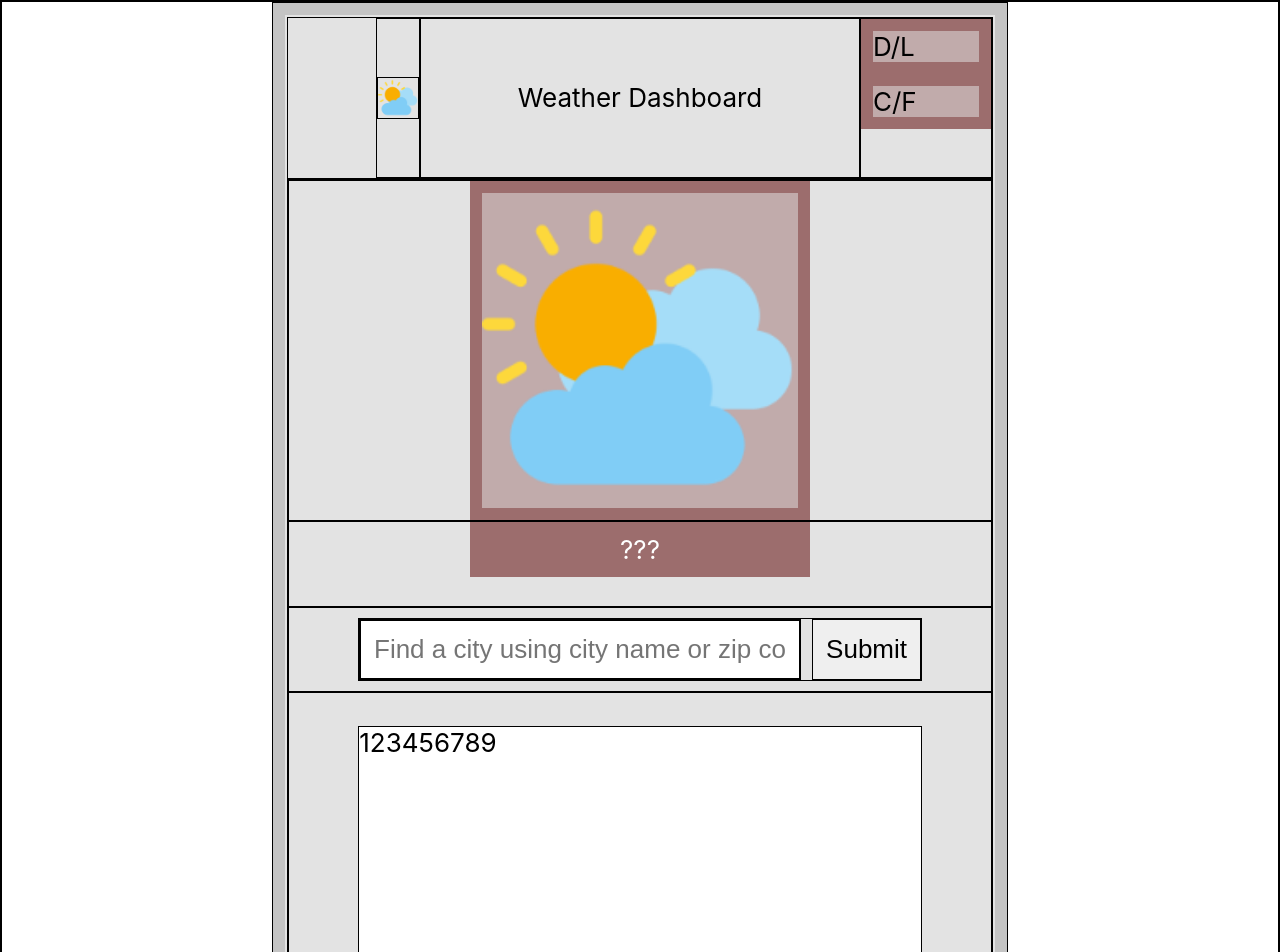
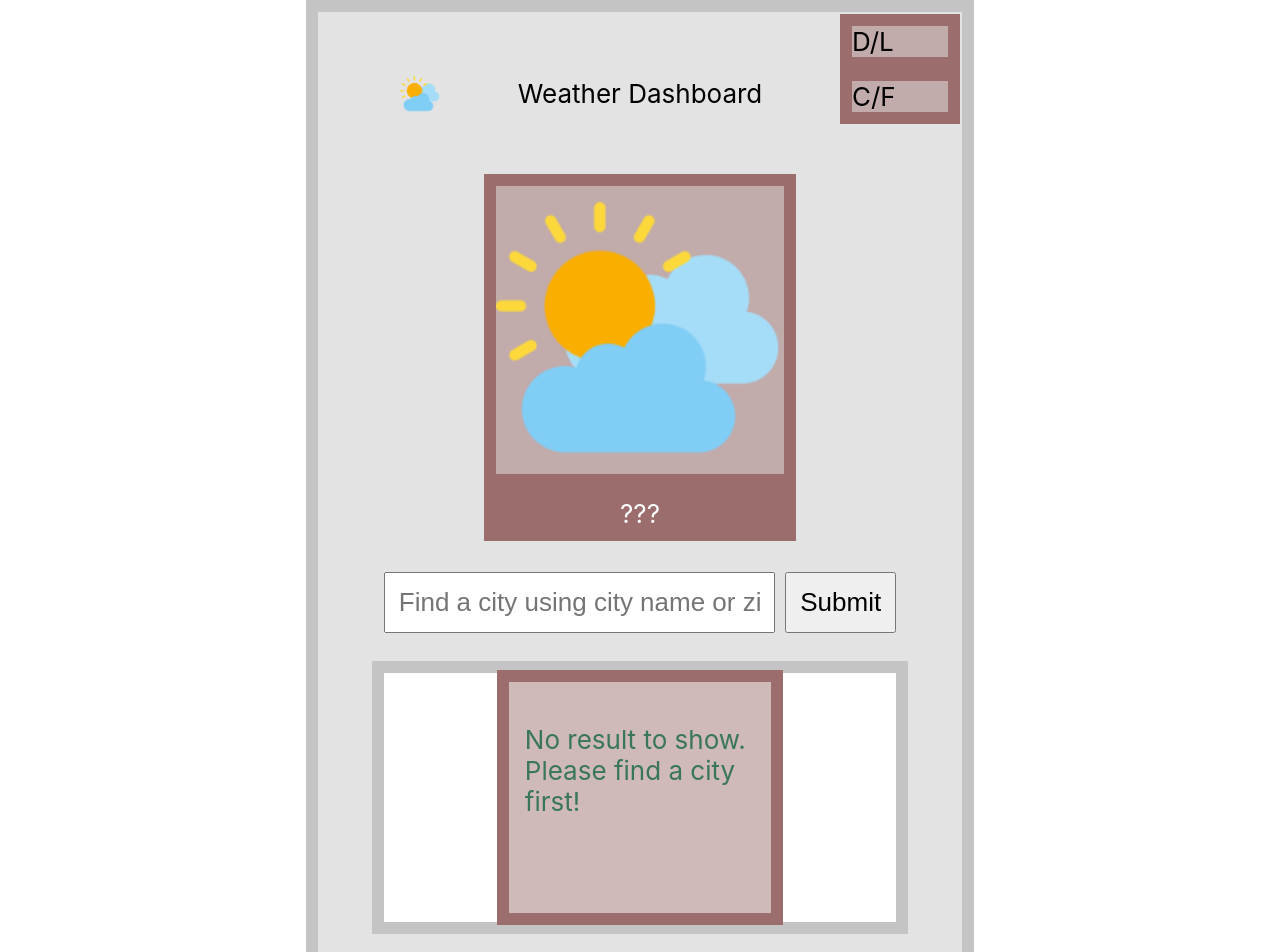
Before and after one commit to dvlprwchoi/weather-dashboard, a React (Create React App) app: page / in a window 1280 px wide. Shown: the top 952 px of the page. Built offline with nearby package versions, Linux system fonts and the light colour scheme.

Commit message:
Add WeatherDetailCard as result

```diff
--- a/src/App.css
+++ b/src/App.css
@@ -37,9 +37,9 @@
   }
 } */
 
-* {
+/* * {
   border: 0.1px solid black;
-}
+} */
 
 body {
   display: flex;
@@ -191,7 +191,20 @@ form,
   width: 80%;
   height: 80%;
   background-color: white;
-  border: 1px solid black;
+  border: 1vw solid #c4c4c4;
+  display: flex;
+  justify-content: center;
+  align-items: center;
+}
+
+.weather-detail-card {
+  width: 45%;
+  border: 1vw solid #9c6d6d;
+  background-color: #9c6d6d7a;
+  color: #3a7758;
+  padding: 1rem;
+  /* width: 50%; */
+  height: 80%;
 }
 
 .Footer {
--- a/src/components/Main/Carousel/Carousel.js
+++ b/src/components/Main/Carousel/Carousel.js
@@ -1,7 +1,11 @@
-function Carousel() {
+import WeatherDetailCard from '../WeatherDetailCard/WeatherDetailCard';
+
+function Carousel({ weather }) {
   return (
     <div className="carousel">
-      <div className="carousel-background">123456789</div>
+      <div className="carousel-background">
+        <WeatherDetailCard weather={weather} />
+      </div>
     </div>
   );
 }
--- a/src/components/Main/Main.js
+++ b/src/components/Main/Main.js
@@ -62,7 +62,7 @@ function Main() {
           _submit={_submit}
         />
         {/* <div className="carousel">1234</div> */}
-        <Carousel />
+        <Carousel weather={weather} />
       </>
     </div>
   );
--- /dev/null
+++ b/src/components/Main/WeatherDetailCard/WeatherDetailCard.js
@@ -0,0 +1,28 @@
+function WeatherDetailCard({ weather }) {
+  if (weather.length === 0) {
+    return (
+      <>
+        <div className="weather-detail-card">
+          <p>No result to show. Please find a city first!</p>
+        </div>
+      </>
+    );
+  } else {
+    return (
+      <>
+        <div className="weather-detail-card">
+          <div className="city-name">City: {weather.location.name}</div>
+          <div className="state-name">State: {weather.location.region}</div>
+          <div className="condition-text">
+            Condition: {weather.current.condition.text}
+          </div>
+          <div className="feelslike">
+            Feels like: {weather.current.feelslike_f + ' F'}
+          </div>
+        </div>
+      </>
+    );
+  }
+}
+
+export default WeatherDetailCard;
```
